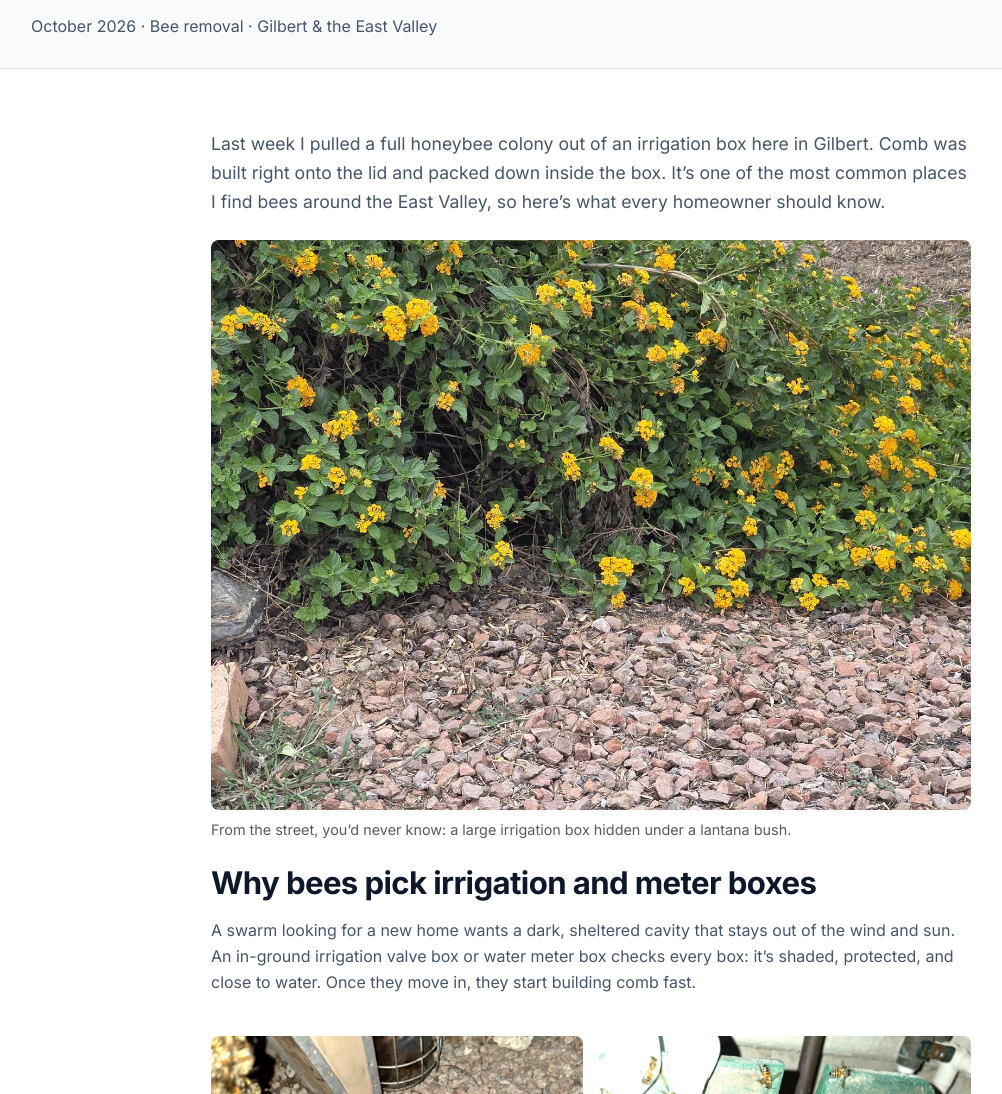
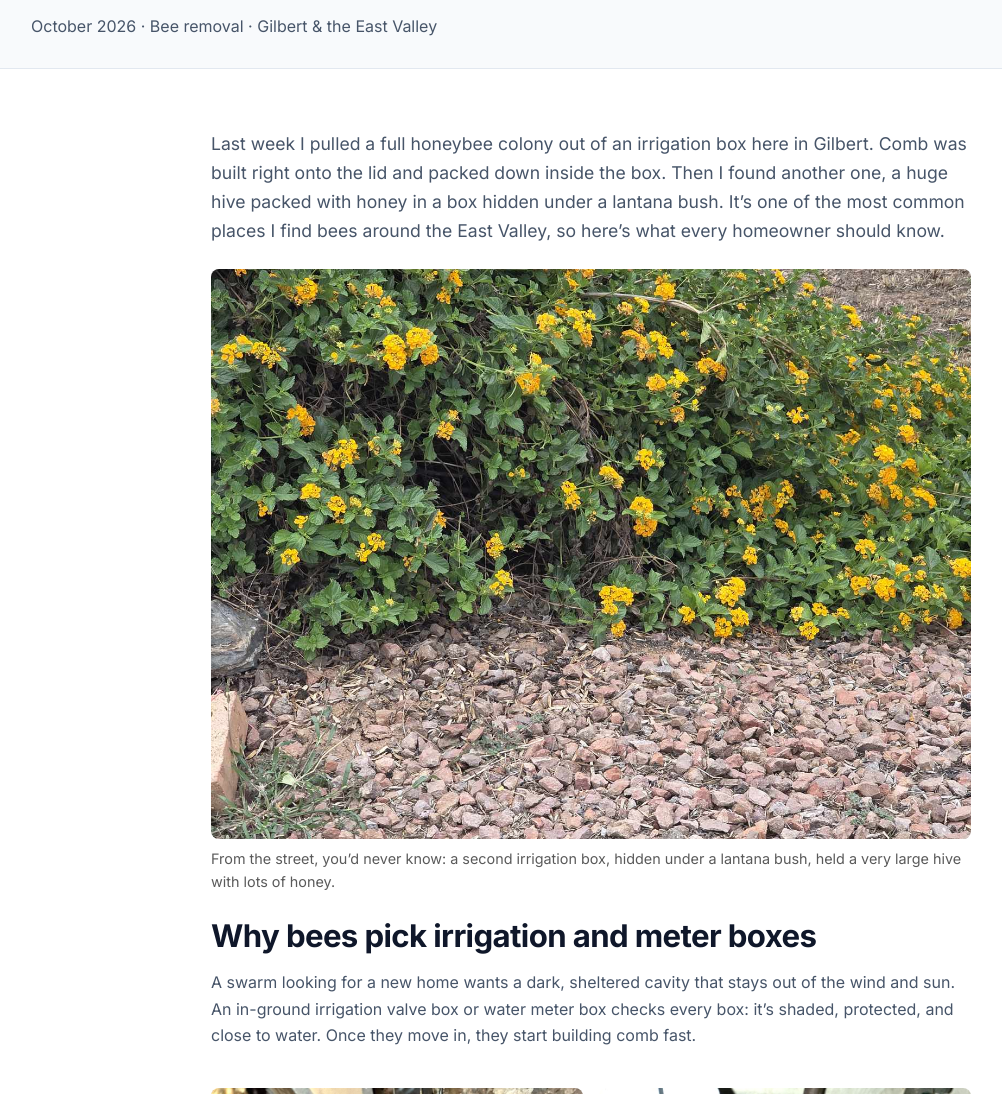
Before and after one commit to Gilberthandymen/gilberthandymen-site, a plain HTML site: page blog/bees-in-irrigation-boxes.html in a window 1280 px wide. Shown: the part 283-1377 px from the top of the page, without its empty margins (49-1051 px from the left). Drawn offline with Linux system fonts and the light colour scheme.

Commit message:
Tie second irrigation-box removal into post

```diff
--- a/blog/bees-in-irrigation-boxes.html
+++ b/blog/bees-in-irrigation-boxes.html
@@ -114,8 +114,8 @@
   </section>
   <section class="section">
     <div class="container" style="max-width:760px">
-      <p class="lead">Last week I pulled a full honeybee colony out of an irrigation box here in Gilbert. Comb was built right onto the lid and packed down inside the box. It’s one of the most common places I find bees around the East Valley, so here’s what every homeowner should know.</p>
-      <figure style="margin:1.5rem 0"><img src="../images/blog/lantana-hiding-irrigation-box.jpg" width="1400" height="1050" loading="lazy" alt="An overgrown lantana bush with yellow flowers on a gravel yard edge, hiding an irrigation box underneath" style="border-radius:8px;width:100%"><figcaption style="font-size:.9rem;color:#5a5a5a;margin-top:.5rem">From the street, you’d never know: a large irrigation box hidden under a lantana bush.</figcaption></figure>
+      <p class="lead">Last week I pulled a full honeybee colony out of an irrigation box here in Gilbert. Comb was built right onto the lid and packed down inside the box. Then I found another one, a huge hive packed with honey in a box hidden under a lantana bush. It’s one of the most common places I find bees around the East Valley, so here’s what every homeowner should know.</p>
+      <figure style="margin:1.5rem 0"><img src="../images/blog/lantana-hiding-irrigation-box.jpg" width="1400" height="1050" loading="lazy" alt="An overgrown lantana bush with yellow flowers on a gravel yard edge, hiding an irrigation box underneath" style="border-radius:8px;width:100%"><figcaption style="font-size:.9rem;color:#5a5a5a;margin-top:.5rem">From the street, you’d never know: a second irrigation box, hidden under a lantana bush, held a very large hive with lots of honey.</figcaption></figure>
       <h2>Why bees pick irrigation and meter boxes</h2>
       <p>A swarm looking for a new home wants a dark, sheltered cavity that stays out of the wind and sun. An in-ground irrigation valve box or water meter box checks every box: it’s shaded, protected, and close to water. Once they move in, they start building comb fast.</p>
       <div style="display:grid;grid-template-columns:repeat(auto-fit,minmax(260px,1fr));gap:1rem"><figure style="margin:1.5rem 0"><img src="../images/blog/honeycomb-in-irrigation-box.jpg" width="1000" height="1333" loading="lazy" alt="Lid removed from an in-ground irrigation box showing rows of honeycomb packed with honey and covered in honeybees" style="border-radius:8px;width:100%"><figcaption style="font-size:.9rem;color:#5a5a5a;margin-top:.5rem">Comb and honey packed across the whole box once the lid came off.</figcaption></figure><figure style="margin:1.5rem 0"><img src="../images/blog/bees-on-irrigation-box-lid.jpg" width="1000" height="1333" loading="lazy" alt="Honeybees clustered on a comb built onto the underside of a green irrigation box lid, with more comb below" style="border-radius:8px;width:100%"><figcaption style="font-size:.9rem;color:#5a5a5a;margin-top:.5rem">Bees clustered on comb built right onto the lid.</figcaption></figure></div>
```
